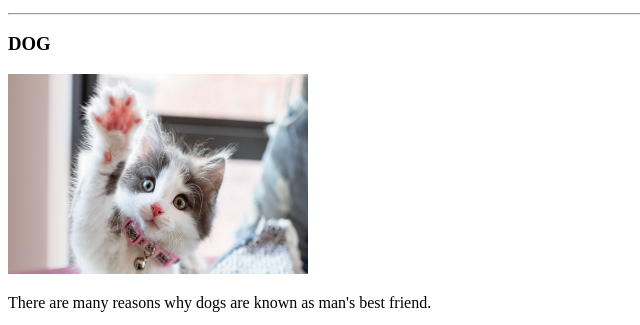
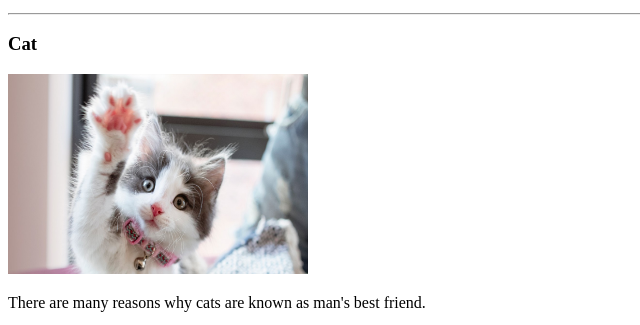
Before and after one commit to haemhariharan26/haemhariharan_abbotts_midterm, a plain HTML site: page index.html in a window 1280 px wide. Shown: the part 473-798 px from the top of the page, 0-640 px from the left. Drawn offline with Linux system fonts and the light colour scheme.

Commit message:
dog to cat

```diff
--- a/index.html
+++ b/index.html
@@ -27,9 +27,9 @@
 
             <hr>
             <section>
-               <h3>DOG</h3>
+               <h3>Cat</h3>
                <img height="200" width="300" src="img/kitten.jpg" alt="cat saying hi">
-               <p>There are many reasons why dogs are known as man's best friend.</p>
+               <p>There are many reasons why cats are known as man's best friend.</p>
                <nav>
                    <ul>
                        <li> Cats Tend to Be Clean Animals </li>
```
Also changed, not shown: assets/conflict.png (added).
